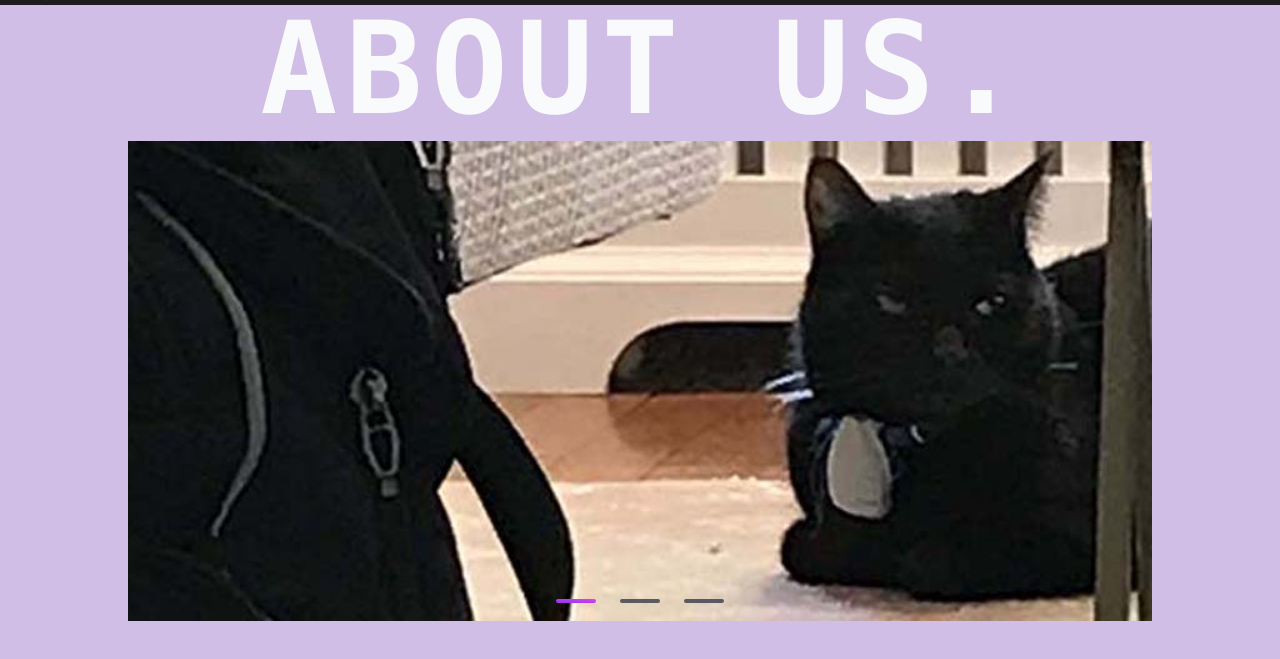
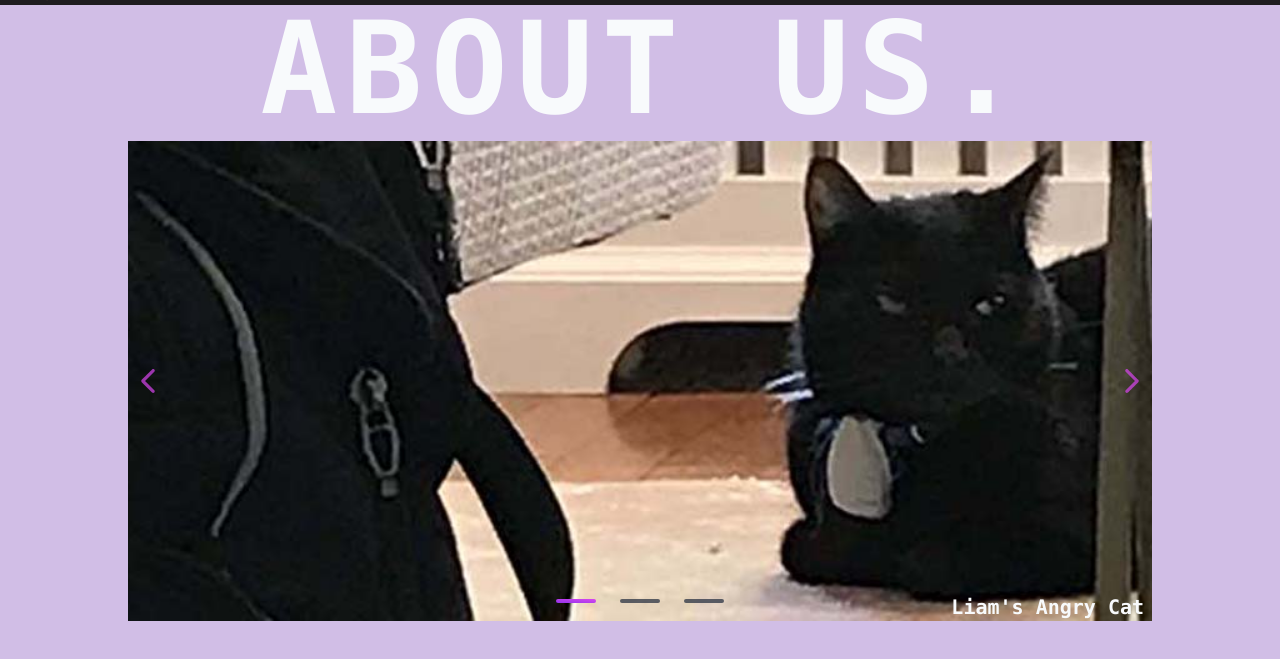
Before and after one commit to Andallfor/metalPipeWebsite, a plain HTML site: page src/about.html in a window 1280 px wide. Shown: the part 43-702 px from the top of the page. Drawn offline with nearby package versions, Linux system fonts and the light colour scheme.

Commit message:
pain incarnate

```diff
--- a/src/about.html
+++ b/src/about.html
@@ -40,22 +40,41 @@
 
             <div class="flex place-content-center w-full">
                 <div class="flex place-content-center w-[64rem] h-[30rem]">
-                    <div class="embla w-full h-full">
-                        <div class="embla__viewport overflow-hidden h-full">
+                    <div class="embla w-full h-full relative">
+                        <div class="embla__viewport overflow-hidden h-full absolute">
                             <div class="embla__container flex h-full">
                                 <div class="flex-100 min-w-0 relative">
-                                    <img class="block w-full h-full object-cover" src="../src/images/aboutCarousel/1.jpg"/>
+                                    <img class="block w-full h-full object-cover absolute" src="../src/images/aboutCarousel/1.jpg"/>
+                                    <p class="absolute right-0 bottom-0 text-slate-50 text-xl font-mono mr-2 font-semibold">Liam's Angry Cat</p>
                                 </div>
                                 <div class="flex-100 min-w-0 relative">
-                                    <img class="block w-full h-full object-cover" src="../src/images/aboutCarousel/2.jpg"/>
+                                    <img class="block w-full h-full object-cover absolute" src="../src/images/aboutCarousel/2.jpg"/>
+                                    <p class="absolute right-0 bottom-0 text-slate-50 text-xl font-mono mr-2 font-semibold">Leo's Dog(s)</p>
                                 </div>
                                 <div class="flex-100 min-w-0 relative">
                                     <img class="block w-full h-full object-cover" src="../src/images/aboutCarousel/3.jpg"/>
+                                    <p class="absolute right-0 bottom-0 text-slate-50 text-xl font-mono mr-2 font-semibold">Lazy and Fat Dog</p>
                                 </div>
                             </div>
                         </div>
 
-                        <div class="embla__dots flex place-content-center z-10 w-full -translate-y-[100%]"></div>
+                        <div class="flex h-full w-6 left-0 absolute justify-center flex-col ml-2">
+                            <button class="embla__button--prev w-full" type="button">
+                                <svg class="fill-main-light/70 hover:fill-main-light transition-all duration-300 active:opacity-5" viewBox="0 0 532 532">
+                                <path d="M355.66 11.354c13.793-13.805 36.208-13.805 50.001 0 13.785 13.804 13.785 36.238 0 50.034L201.22 266l204.442 204.61c13.785 13.805 13.785 36.239 0 50.044-13.793 13.796-36.208 13.796-50.002 0a5994246.277 5994246.277 0 0 0-229.332-229.454 35.065 35.065 0 0 1-10.326-25.126c0-9.2 3.393-18.26 10.326-25.2C172.192 194.973 332.731 34.31 355.66 11.354Z"></path>
+                                </svg>
+                            </button>
+                        </div>
+
+                        <div class="flex h-full w-6 right-0 absolute justify-center flex-col mr-2">
+                            <button class="embla__button--next w-full" type="button">
+                                <svg class="fill-main-light/70 hover:fill-main-light transition-all duration-300 active:opacity-5" viewBox="0 0 532 532">
+                                <path d="M176.34 520.646c-13.793 13.805-36.208 13.805-50.001 0-13.785-13.804-13.785-36.238 0-50.034L330.78 266 126.34 61.391c-13.785-13.805-13.785-36.239 0-50.044 13.793-13.796 36.208-13.796 50.002 0 22.928 22.947 206.395 206.507 229.332 229.454a35.065 35.065 0 0 1 10.326 25.126c0 9.2-3.393 18.26-10.326 25.2-45.865 45.901-206.404 206.564-229.332 229.52Z"></path>
+                                </svg>
+                            </button>
+                        </div>
+
+                        <div class="embla__dots flex place-content-center z-10 absolute w-full bottom-0"></div>
                     </div>
                 </div>
             </div>
@@ -63,6 +82,43 @@
     </div>
 
     <script src="navBar.txt"></script>
+    <script>
+        const addTogglePrevNextBtnsActive = (emblaApi, prevBtn, nextBtn) => {
+            const togglePrevNextBtnsState = () => {
+                if (emblaApi.canScrollPrev()) prevBtn.removeAttribute('disabled');
+                else prevBtn.setAttribute('disabled', 'disabled');
+
+                if (emblaApi.canScrollNext()) nextBtn.removeAttribute('disabled');
+                else nextBtn.setAttribute('disabled', 'disabled');
+            };
+
+            emblaApi
+                .on('select', togglePrevNextBtnsState)
+                .on('init', togglePrevNextBtnsState)
+                .on('reInit', togglePrevNextBtnsState);
+
+            return () => {
+                prevBtn.removeAttribute('disabled');
+                nextBtn.removeAttribute('disabled');
+            };
+        };
+
+        const addPrevNextBtnsClickHandlers = (emblaApi, prevBtn, nextBtn) => {
+            const scrollPrev = () => emblaApi.scrollPrev();
+            const scrollNext = () => emblaApi.scrollNext();
+
+            prevBtn.addEventListener('click', scrollPrev, false);
+            nextBtn.addEventListener('click', scrollNext, false);
+
+            const removeTogglePrevNextBtnsActive = addTogglePrevNextBtnsActive(emblaApi, prevBtn, nextBtn);
+
+            return () => {
+                removeTogglePrevNextBtnsActive();
+                prevBtn.removeEventListener('click', scrollPrev, false);
+                nextBtn.removeEventListener('click', scrollNext, false);
+            };
+        };
+    </script>
     <script>
         const addDotBtnsAndClickHandlers = (emblaApi, dotsNode) => {
             let dotNodes = [];
@@ -94,7 +150,7 @@
                 .on('select', toggleDotBtnsActive);
 
             return () => dotsNode.innerHTML = '';
-        }
+        };
     </script>
     <script>
         document.getElementById("nav-bar").innerHTML += navBar;
@@ -109,13 +165,17 @@
         const emblaNode = document.querySelector('.embla')
         const viewportNode = emblaNode.querySelector('.embla__viewport')
         const dotsNode = document.querySelector('.embla__dots');
+        const prevBtn = emblaNode.querySelector('.embla__button--prev')
+        const nextBtn = emblaNode.querySelector('.embla__button--next')
         const options = { loop: true };
 
         const emblaApi = EmblaCarousel(viewportNode, options);
 
         const removeDotBtnsAndClickHandlers = addDotBtnsAndClickHandlers(emblaApi, dotsNode);
+        const removePrevNextBtnsClickHandlers = addPrevNextBtnsClickHandlers(emblaApi, prevBtn, nextBtn);
 
         emblaApi.on('destroy', removeDotBtnsAndClickHandlers);
+        emblaApi.on('destroy', removePrevNextBtnsClickHandlers);
     </script>
 </body>
 </html>
```
Also changed, not shown: dist/output.css.
